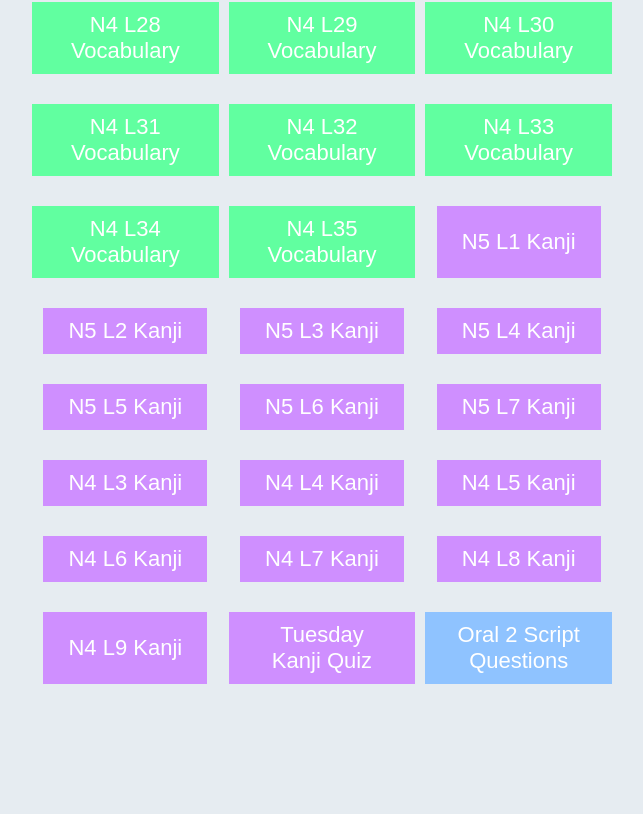
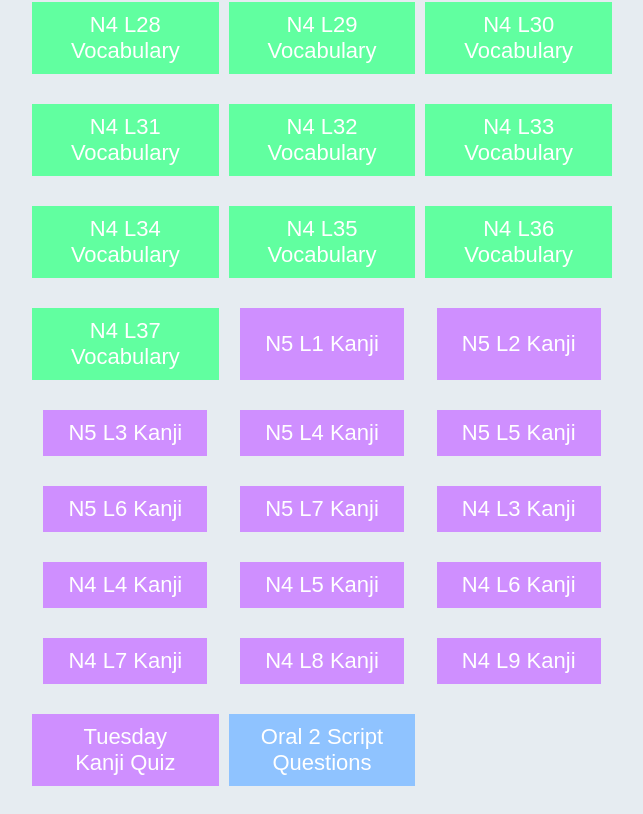
Before and after one commit to sameonseth/nihongo-reviewer, a Vue app: page / in a window 1280 px wide. Shown: the part 1187-2001 px from the top of the page, without its empty margins (318-961 px from the left). Before the commit the page ends 1899 px from the top, so only its background shows below. Built offline with nearby package versions, Linux system fonts and the light colour scheme.

Commit message:
added N4 Vocab L36&37

```diff
--- a/src/assets/N4VocabularyQuizzes.json
+++ b/src/assets/N4VocabularyQuizzes.json
@@ -496,5 +496,99 @@
         { "question": "relationship", "kanji_question": "関係", "answer": "かんけい" },
         { "question": "be on good terms with", "kanji_question": "仲よくします", "answer": "なかよくします" },
         { "question": "necessary, essential", "kanji_question": "必要", "answer": "ひつよう" }
+    ],
+    "N4L36VQuiz": [
+        { "question": "encounter (an accident)", "kanji_question": "", "answer": "あいます" },
+        { "question": "save money", "kanji_question": "貯金します", "answer": "ちょきんします" },
+        { "question": "pass (7 o'clock)", "kanji_question": "過ぎます", "answer": "すぎます" },
+        { "question": "get accustomed to (one's job)", "kanji_question": "慣れます", "answer": "なれます" },
+        { "question": "(food) rot", "kanji_question": "腐ります", "answer": "くさります" },
+        { "question": "kendo (Japanese style fencing)", "kanji_question": "剣道", "answer": "けんどう" },
+        { "question": "judo", "kanji_question": "柔道", "answer": "じゅうどう" },
+        { "question": "rush hour", "kanji_question": "", "answer": "ラッシュ" },
+        { "question": "space, universe", "kanji_question": "宇宙", "answer": "うちゅう" },
+        { "question": "a piece of music", "kanji_question": "曲", "answer": "きょく" },
+        { "question": "every week", "kanji_question": "毎週", "answer": "まいしゅう" },
+        { "question": "every month", "kanji_question": "毎月", "answer": "まいつき" },
+        { "question": "every year", "kanji_question": "毎年", "answer": "まいとし" },
+        { "question": "these days", "kanji_question": "", "answer": "このごろ" },
+        { "question": "finally", "kanji_question": "", "answer": "やっと" },
+        { "question": "fairly", "kanji_question": "", "answer": "かなり" },
+        { "question": "without fail, by any means", "kanji_question": "必ず", "answer": "かならず" },
+        { "question": "absolutely", "kanji_question": "絶対に", "answer": "ぜったいに" },
+        { "question": "well, skillfully", "kanji_question": "上手に", "answer": "じょうずに" },
+        { "question": "as much as possible", "kanji_question": "", "answer": "できるだけ" },
+        { "question": "almost all (in affirmative sentences), hardly, scarcely (in negative sentences)", "kanji_question": "", "answer": "ほとんど" },
+        { "question": "visitor, guest, customer, client (respectful equivalent of おきゃくさん)", "kanji_question": "お客様", "answer": "おきゃくさま" },
+        { "question": "special", "kanji_question": "特別", "answer": "とくべつ" },
+        { "question": "be doing (respectful equivalent of しています)", "kanji_question": "", "answer": "していらっしゃいます" },
+        { "question": "swimming", "kanji_question": "水泳", "answer": "すいえい" },
+        { "question": "be different", "kanji_question": "違います", "answer": "ちがいます" },
+        { "question": "You're using, aren't you? (respectful equivalent of つかっているんですね)", "kanji_question": "", "answer": "つかっていらっしゃるんですね。" },
+        { "question": "challenge", "kanji_question": "", "answer": "チャレンジします" },
+        { "question": "spirit, mood", "kanji_question": "気持ち", "answer": "きもち" },
+        { "question": "vehicle, means of transportation", "kanji_question": "乗り物", "answer": "のりもの" },
+        { "question": "~th century", "kanji_question": "～世紀", "answer": "～せいき" },
+        { "question": "far, remote place", "kanji_question": "遠く", "answer": "とおく" },
+        { "question": "rare, uncommon", "kanji_question": "珍しい", "answer": "めずらしい" },
+        { "question": "locomotive", "kanji_question": "汽車", "answer": "きしゃ" },
+        { "question": "steam boat", "kanji_question": "汽船", "answer": "きせん" },
+        { "question": "many (people)", "kanji_question": "大勢の～", "answer": "おおぜいの～" },
+        { "question": "carry, transport", "kanji_question": "運びます", "answer": "はこびます" },
+        { "question": "use", "kanji_question": "利用します", "answer": "りようします" },
+        { "question": "freely", "kanji_question": "自由に", "answer": "じゆうに" }
+    ],
+    "N4L37VQuiz": [
+        { "question": "praise", "kanji_question": "褒めます", "answer": "ほめます" },
+        { "question": "scold", "kanji_question": "", "answer": "しかります" },
+        { "question": "invite, ask someone to join", "kanji_question": "誘います", "answer": "さそいます" },
+        { "question": "invite", "kanji_question": "招待します", "answer": "しょうたいします" },
+        { "question": "ask, request", "kanji_question": "頼みます", "answer": "たのみます" },
+        { "question": "warn, advise", "kanji_question": "注意します", "answer": "ちゅういします" },
+        { "question": "rob, steal", "kanji_question": "", "answer": "とります" },
+        { "question": "step on", "kanji_question": "踏みます", "answer": "ふみます" },
+        { "question": "break, destroy", "kanji_question": "壊します", "answer": "こわします" },
+        { "question": "make ~ dirty", "kanji_question": "汚します", "answer": "よごします" },
+        { "question": "hold, carry out, practise", "kanji_question": "行います", "answer": "おこないます" },
+        { "question": "export", "kanji_question": "輸出します", "answer": "ゆしゅつします" },
+        { "question": "import", "kanji_question": "輸入します", "answer": "ゆにゅうします" },
+        { "question": "translate", "kanji_question": "翻訳します", "answer": "ほんやくします" },
+        { "question": "invent", "kanji_question": "発明します", "answer": "はつめいします" },
+        { "question": "discover", "kanji_question": "発見します", "answer": "はっけんします" },
+        { "question": "rice", "kanji_question": "米", "answer": "こめ" },
+        { "question": "barley, wheat", "kanji_question": "麦", "answer": "むぎ" },
+        { "question": "oil", "kanji_question": "石油", "answer": "せきゆ" },
+        { "question": "raw material", "kanji_question": "原料", "answer": "げんりょう" },
+        { "question": "instant noodles", "kanji_question": "", "answer": "インスタントラーメン" },
+        { "question": "date", "kanji_question": "", "answer": "デート" },
+        { "question": "thief, robber", "kanji_question": "泥棒", "answer": "どろぼう" },
+        { "question": "policeman", "kanji_question": "警官", "answer": "けいかん" },
+        { "question": "all over the world", "kanji_question": "世界中", "answer": "せかいじゅう" },
+        { "question": "all over ~", "kanji_question": "～中", "answer": "～じゅう" },
+        { "question": "~th century", "kanji_question": "～世紀", "answer": "～せいき" },
+        { "question": "what language", "kanji_question": "何語", "answer": "なにご" },
+        { "question": "somebody", "kanji_question": "", "answer": "だれか" },
+        { "question": "Sounds good.", "kanji_question": "", "answer": "よかったですね。" },
+        { "question": "Ladies and gentlemen, everybody (respect equivalent of みなさん)", "kanji_question": "皆様", "answer": "みなさま" },
+        { "question": "(house) burn down", "kanji_question": "焼けます", "answer": "やけます" },
+        { "question": "after that, later", "kanji_question": "その後", "answer": "そのご" },
+        { "question": "World Heritage Site", "kanji_question": "世界遺産", "answer": "せかいいさん" },
+        { "question": "one of the ~", "kanji_question": "～の一つ", "answer": "～のひとつ" },
+        { "question": "golden colour", "kanji_question": "金色", "answer": "きんいろ" },
+        { "question": "real thing", "kanji_question": "本物", "answer": "ほんもの" },
+        { "question": "gold", "kanji_question": "金", "answer": "きん" },
+        { "question": "~ kilogrammes, ~ kilometres", "kanji_question": "", "answer": "～キロ" },
+        { "question": "beautiful, pretty", "kanji_question": "美しい", "answer": "うつくしい" },
+        { "question": "gorgeous", "kanji_question": "豪華", "answer": "ごうか" },
+        { "question": "engraving, carving, sculpture", "kanji_question": "彫刻", "answer": "ちょうこく" },
+        { "question": "tradition, legend", "kanji_question": "言い伝え", "answer": "いいつたえ" },
+        { "question": "sleep", "kanji_question": "眠ります", "answer": "ねむります" },
+        { "question": "engrave, carve", "kanji_question": "彫ります", "answer": "ほります" },
+        { "question": "colleague, friend", "kanji_question": "仲間", "answer": "なかま" },
+        { "question": "however, but", "kanji_question": "", "answer": "しかし" },
+        { "question": "after that", "kanji_question": "", "answer": "そのあと" },
+        { "question": "with all one's effort", "kanji_question": "一生懸命", "answer": "いっしょうけんめい" },
+        { "question": "mouse", "kanji_question": "", "answer": "ねずみ" },
+        { "question": "There is not a single ~.", "kanji_question": "一匹もいません。", "answer": "いっぴきもいません。" }
     ]
 }
--- a/src/components/MenuVue.vue
+++ b/src/components/MenuVue.vue
@@ -253,6 +253,20 @@
       </button>
       <button
         type="button"
+        class="vocabulary-option"
+        @click.prevent="setQuiz('N4L36VQuiz')"
+      >
+        N4 L36 Vocabulary
+      </button>
+      <button
+        type="button"
+        class="vocabulary-option"
+        @click.prevent="setQuiz('N4L37VQuiz')"
+      >
+        N4 L37 Vocabulary
+      </button>
+      <button
+        type="button"
         class="kanji-option"
         @click.prevent="setQuiz('N5L1KQuiz')"
       >
```
